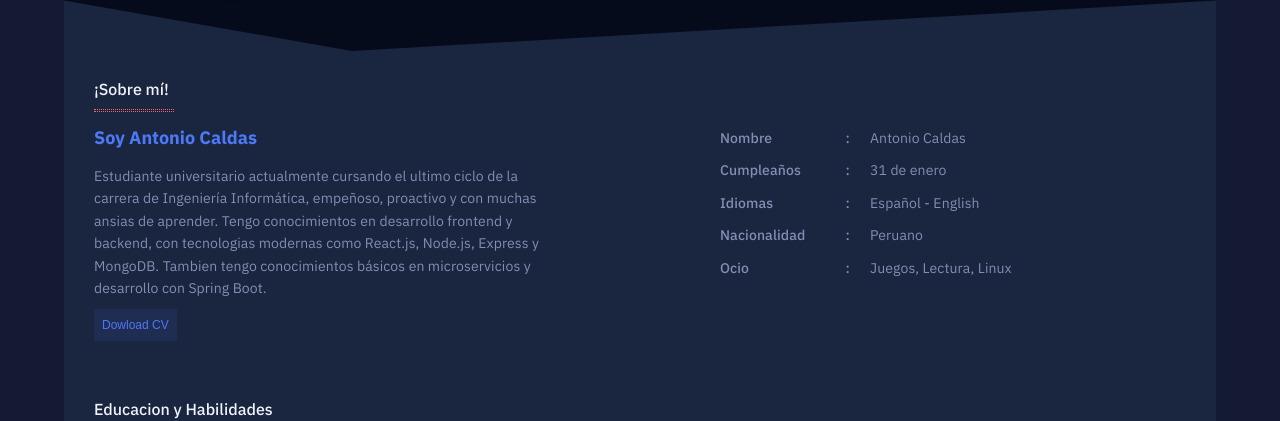
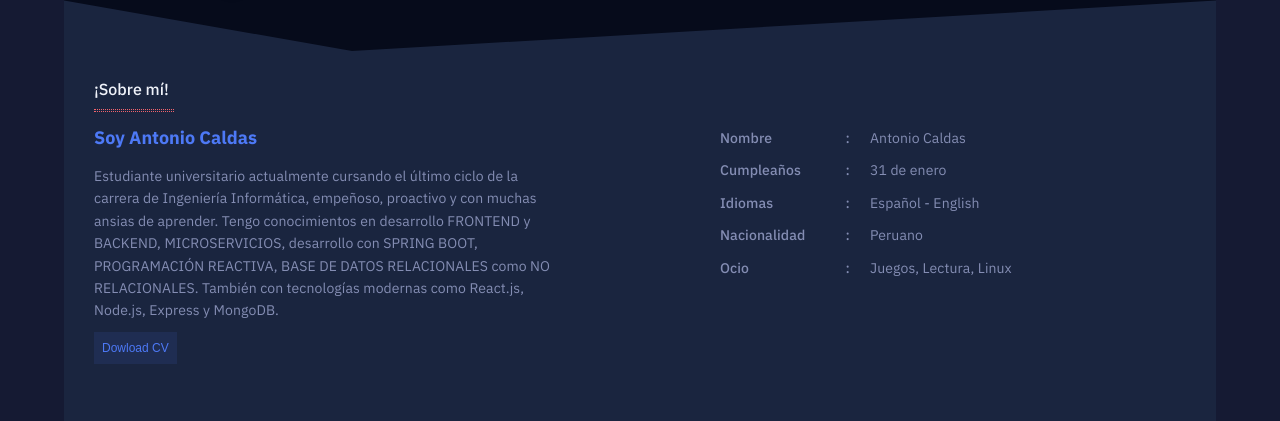
Before and after one commit to tanon10/cv-simple, a plain HTML site: page index.html in a window 1280 px wide. Shown: the part 321-742 px from the top of the page. Drawn offline with nearby package versions, Linux system fonts and the light colour scheme; animation ran at ten frames a second.

Commit message:
actualizado about

```diff
--- a/index.html
+++ b/index.html
@@ -90,11 +90,11 @@
             <div class="content">
                 <div class="left">
                     <h2>Soy Antonio Caldas</h2>
-                    <p>Estudiante universitario actualmente cursando el ultimo ciclo de la carrera de Ingeniería
+                    <p>Estudiante universitario actualmente cursando el último ciclo de la carrera de Ingeniería
                         Informática, empeñoso, proactivo y con muchas ansias de aprender.
-                        Tengo conocimientos en desarrollo frontend y backend, con tecnologias modernas como React.js,
-                        Node.js, Express y MongoDB. Tambien tengo conocimientos básicos en microservicios y desarrollo
-                        con Spring Boot.
+                        Tengo conocimientos en desarrollo FRONTEND y BACKEND, MICROSERVICIOS, desarrollo con SPRING
+                        BOOT, PROGRAMACIÓN REACTIVA, BASE DE DATOS RELACIONALES como NO RELACIONALES. También con
+                        tecnologías modernas como React.js, Node.js, Express y MongoDB.
                     </p>
                     <button>Dowload CV</button>
                 </div>
```
